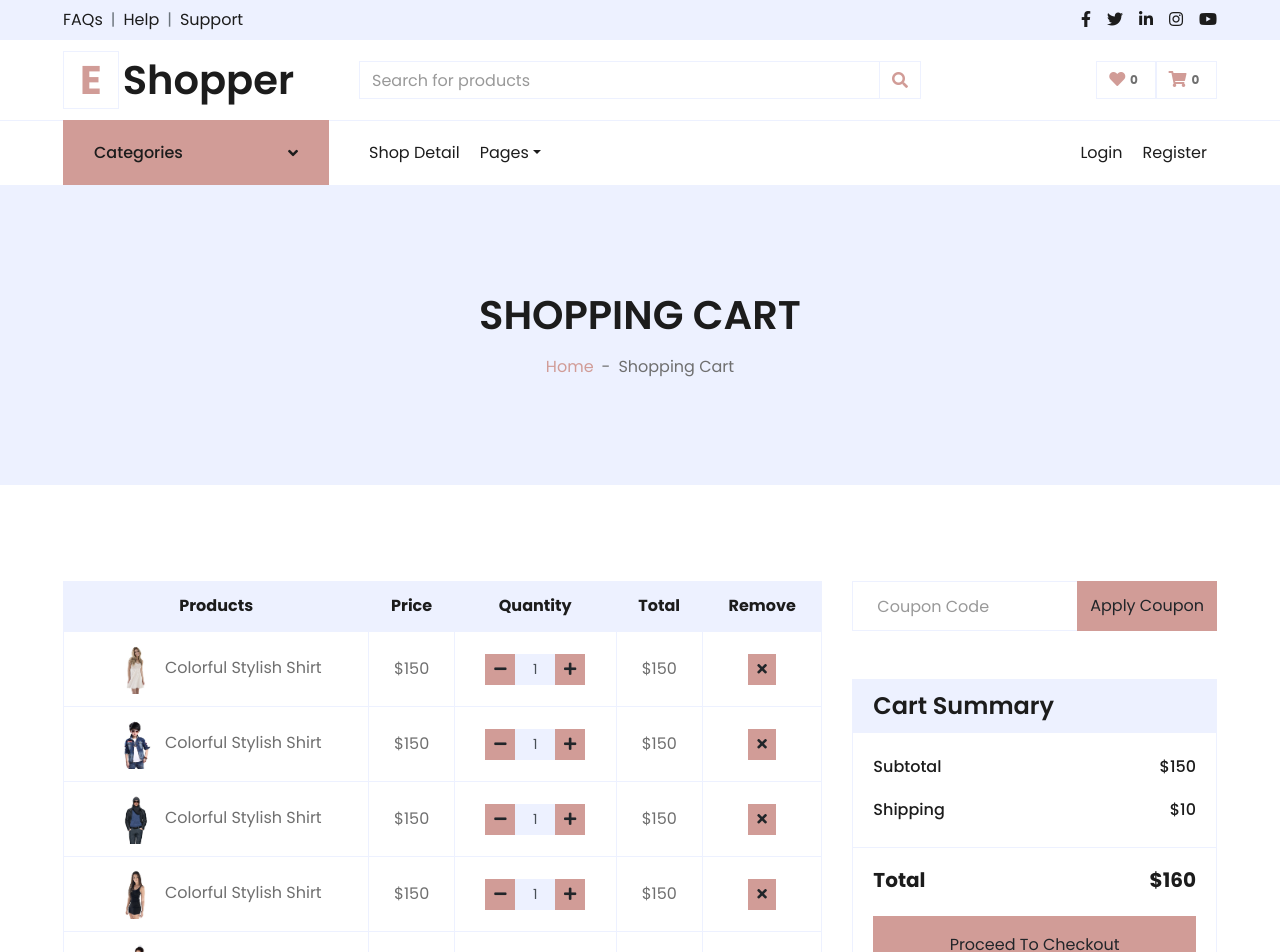
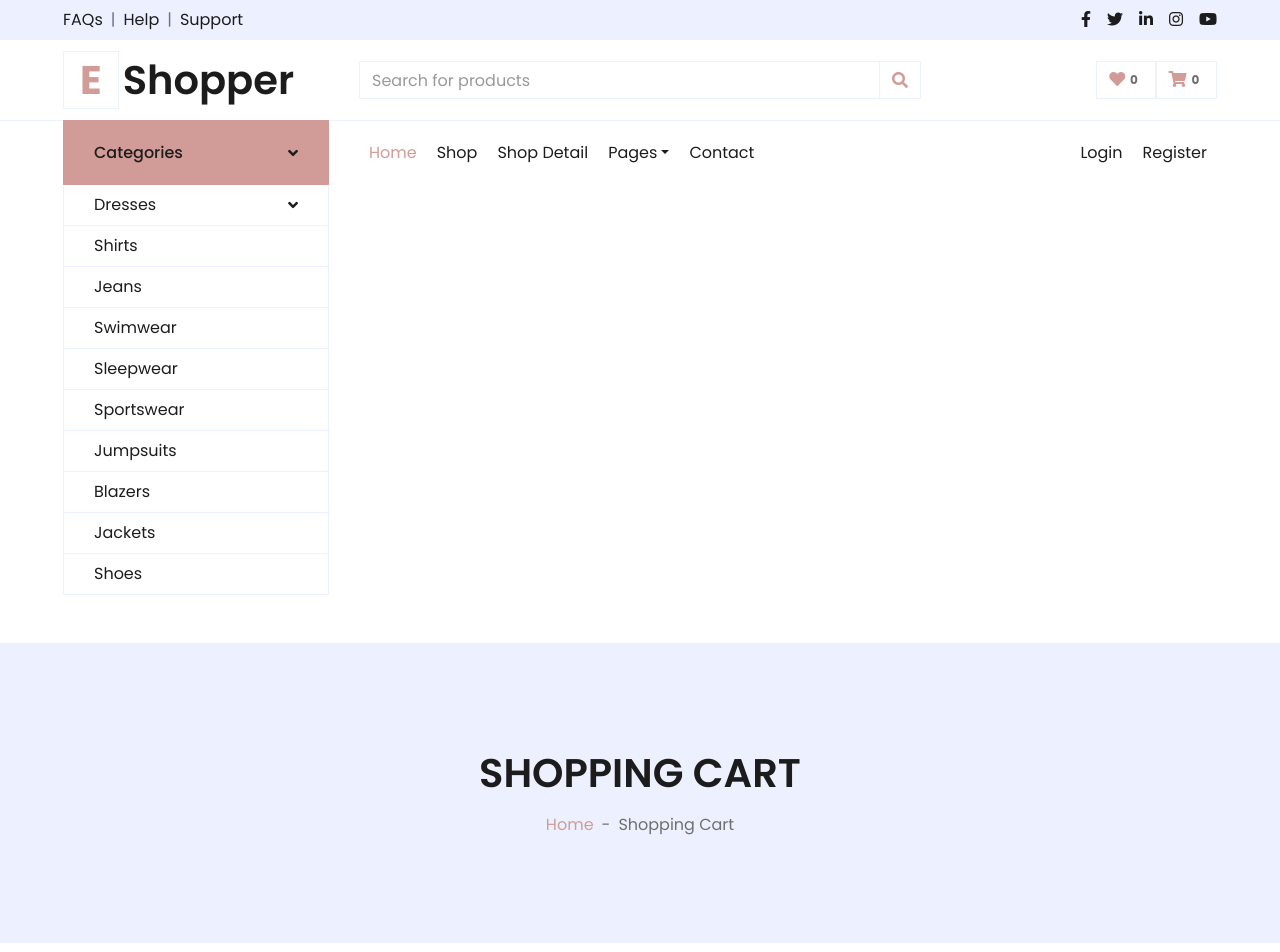
Before and after one commit to Ripon75/frontend-vue, a Vue app: page /cart in a window 1280 px wide. Shown: the top 952 px of the page. Built offline with nearby package versions, Linux system fonts and the light colour scheme.

Commit message:
Working on common nav

```diff
--- a/src/components/frontend/CommonNav.vue
+++ b/src/components/frontend/CommonNav.vue
@@ -38,8 +38,8 @@
                     </button>
                     <div class="collapse navbar-collapse justify-content-between" id="navbarCollapse">
                         <div class="navbar-nav mr-auto py-0">
-                            <!-- <router-link class="nav-item nav-link" :to="{name: 'Home'}" >Home</router-link>
-                            <router-link class="nav-item nav-link" :to="{name: 'Shop'}" >Shop</router-link> -->
+                            <router-link class="nav-item nav-link" :to="{name: 'home'}" >Home</router-link>
+                            <router-link class="nav-item nav-link" :to="{name: 'shop'}" >Shop</router-link>
                             <a href="detail.html" class="nav-item nav-link">Shop Detail</a>
                             <div class="nav-item dropdown">
                                 <a href="#" class="nav-link dropdown-toggle" data-toggle="dropdown">Pages</a>
@@ -48,7 +48,7 @@
                                     <a href="checkout.html" class="dropdown-item">Checkout</a>
                                 </div>
                             </div>
-                            <!-- <router-link class="nav-item nav-link" :to="{name: 'Contact'}" >Contact</router-link> -->
+                            <router-link class="nav-item nav-link" :to="{name: 'contact'}" >Contact</router-link>
                         </div>
                         <div class="navbar-nav ml-auto py-0">
                             <a href="" class="nav-item nav-link">Login</a>
--- a/src/components/frontend/HomeNavbar.vue
+++ b/src/components/frontend/HomeNavbar.vue
@@ -63,7 +63,8 @@
                         </div>
                     </div>
                 </nav>
-                <div id="header-carousel" class="carousel slide" data-ride="carousel">
+                <!--Home page slider -->
+                <div id="header-carousel" class="carousel slide" :style="{ 'display': display }" data-ride="carousel">
                     <div class="carousel-inner">
                         <div class="carousel-item active" style="height: 410px;">
                             <img class="img-fluid" src="/frontend/img/carousel-1.jpg" alt="Image">
@@ -105,6 +106,6 @@
 </template>
 <script>
 export default {
-
+    props: ['display', 'show']
 }
 </script>
--- a/src/components/frontend/PageHeader.vue
+++ b/src/components/frontend/PageHeader.vue
@@ -1,20 +1,16 @@
 <template lang="">
-    <div>
-        <!-- Page Header Start -->
-        <div class="container-fluid bg-secondary mb-5">
+    <div class="container-fluid bg-secondary mb-5">
             <div class="d-flex flex-column align-items-center justify-content-center" style="min-height: 300px">
                 <h1 class="font-weight-semi-bold text-uppercase mb-3">{{ title }}</h1>
                 <div class="d-inline-flex">
                     <p class="m-0">
-                        <router-link :to="{name: 'Home'}" >Home</router-link>
+                        <router-link :to="{name: 'home'}">Home</router-link>
                     </p>
                     <p class="m-0 px-2">-</p>
                     <p class="m-0">{{ title }}</p>
                 </div>
             </div>
         </div>
-        <!-- Page Header End -->
-    </div>
 </template>
 <script>
 export default {
--- a/src/layouts/FrontendLayout.vue
+++ b/src/layouts/FrontendLayout.vue
@@ -5,8 +5,9 @@
 
         <!-- Navbar for home page Start -->
         <home-navbar v-if="page === 'home'"></home-navbar>
+        <home-navbar v-else display="none" show="show"></home-navbar>
         <!-- Navbar for others page Start -->
-        <common-nav v-else></common-nav>
+        <!-- <common-nav v-else></common-nav> -->
         <!-- Navbar End -->
 
         <router-view> </router-view>
@@ -17,12 +18,12 @@
 </template>
 <script>
 import TopBar from "../components/frontend/TopBar.vue"
-import CommonNav from '../components/frontend/CommonNav.vue';
+// import CommonNav from '../components/frontend/CommonNav.vue';
 import HomeNavbar from '../components/frontend/HomeNavbar.vue';
 import FooterBar from "../components/frontend/FooterBar.vue"
 export default {
     components: {
-        CommonNav,
+        // CommonNav,
         HomeNavbar,
         FooterBar,
         TopBar
--- a/src/router/index.js
+++ b/src/router/index.js
@@ -4,7 +4,7 @@ import ContactView from '../views/frontend/ContactView'
 import CartView from '../views/frontend/CartView'
 import CheckoutView from '../views/frontend/CheckoutView'
 import ShopView from '../views/frontend/ShopView'
-import ProductDetailsView from '../views/frontend/ProductDetails'
+import ProductDetails from '../views/frontend/ProductDetails'
 
 const routes = [
   {
@@ -51,7 +51,7 @@ const routes = [
   {
     path: '/details',
     name: 'details',
-    component: ProductDetailsView,
+    component: ProductDetails,
     meta: {
       layout: 'frontend'
     }
--- a/src/views/frontend/CartView.vue
+++ b/src/views/frontend/CartView.vue
@@ -1,16 +1,7 @@
 <template lang="">
     <div>
         <!-- Page Header Start -->
-        <div class="container-fluid bg-secondary mb-5">
-            <div class="d-flex flex-column align-items-center justify-content-center" style="min-height: 300px">
-                <h1 class="font-weight-semi-bold text-uppercase mb-3">Shopping Cart</h1>
-                <div class="d-inline-flex">
-                    <p class="m-0"><a href="">Home</a></p>
-                    <p class="m-0 px-2">-</p>
-                    <p class="m-0">Shopping Cart</p>
-                </div>
-            </div>
-        </div>
+        <PageHeader title="Shopping Cart"></PageHeader>
         <!-- Page Header End -->
 
         <!-- Cart Start -->
@@ -192,7 +183,10 @@
     </div>
 </template>
 <script>
+import PageHeader from '@/components/frontend/PageHeader.vue';
 export default {
-
+    components: {
+        PageHeader
+    }
 }
 </script>
--- a/src/views/frontend/CheckoutView.vue
+++ b/src/views/frontend/CheckoutView.vue
@@ -1,16 +1,7 @@
 <template lang="">
     <div>
         <!-- Page Header Start -->
-        <div class="container-fluid bg-secondary mb-5">
-            <div class="d-flex flex-column align-items-center justify-content-center" style="min-height: 300px">
-                <h1 class="font-weight-semi-bold text-uppercase mb-3">Checkout</h1>
-                <div class="d-inline-flex">
-                    <p class="m-0"><a href="">Home</a></p>
-                    <p class="m-0 px-2">-</p>
-                    <p class="m-0">Checkout</p>
-                </div>
-            </div>
-        </div>
+        <PageHeader title="Checkout"></PageHeader>
         <!-- Page Header End -->
 
         <!-- Checkout Start -->
@@ -203,7 +194,10 @@
     </div>
 </template>
 <script>
+import PageHeader from '@/components/frontend/PageHeader.vue';
 export default {
-
+    components: {
+        PageHeader
+    }
 }
 </script>
--- a/src/views/frontend/ContactView.vue
+++ b/src/views/frontend/ContactView.vue
@@ -2,18 +2,8 @@
 <template lang="">
   <div>
     <!-- Page Header Start -->
-    <div class="container-fluid bg-secondary mb-5">
-      <div class="d-flex flex-column align-items-center justify-content-center" style="min-height: 300px">
-        <h1 class="font-weight-semi-bold text-uppercase mb-3">Contact Us</h1>
-        <div class="d-inline-flex">
-          <p class="m-0"><a href="">Home</a></p>
-          <p class="m-0 px-2">-</p>
-          <p class="m-0">Contact</p>
-        </div>
-      </div>
-    </div>
+    <PageHeader title="Contact"></PageHeader>
     <!-- Page Header End -->
-
 
     <!-- Contact Start -->
     <div class="container-fluid pt-5">
@@ -75,6 +65,10 @@
   </div>
 </template>
 <script>
+import PageHeader from '@/components/frontend/PageHeader.vue';
 export default {
+    components: {
+        PageHeader
+    }
 }
 </script>
--- a/src/views/frontend/ProductDetails.vue
+++ b/src/views/frontend/ProductDetails.vue
@@ -1,16 +1,7 @@
 <template lang="">
     <div>
         <!-- Page Header Start -->
-        <div class="container-fluid bg-secondary mb-5">
-            <div class="d-flex flex-column align-items-center justify-content-center" style="min-height: 300px">
-                <h1 class="font-weight-semi-bold text-uppercase mb-3">Shop Detail</h1>
-                <div class="d-inline-flex">
-                    <p class="m-0"><a href="">Home</a></p>
-                    <p class="m-0 px-2">-</p>
-                    <p class="m-0">Shop Detail</p>
-                </div>
-            </div>
-        </div>
+        <PageHeader title="Shop Detail"></PageHeader>
         <!-- Page Header End -->
 
         <!-- Shop Detail Start -->
@@ -277,7 +268,10 @@
     </div>
 </template>
 <script>
+import PageHeader from '@/components/frontend/PageHeader.vue';
 export default {
-
+    components: {
+        PageHeader
+    }
 }
 </script>
--- a/src/views/frontend/ShopView.vue
+++ b/src/views/frontend/ShopView.vue
@@ -1,16 +1,7 @@
 <template lang="">
     <div>
         <!-- Page Header Start -->
-        <div class="container-fluid bg-secondary mb-5">
-            <div class="d-flex flex-column align-items-center justify-content-center" style="min-height: 300px">
-                <h1 class="font-weight-semi-bold text-uppercase mb-3">Our Shop</h1>
-                <div class="d-inline-flex">
-                    <p class="m-0"><a href="">Home</a></p>
-                    <p class="m-0 px-2">-</p>
-                    <p class="m-0">Shop</p>
-                </div>
-            </div>
-        </div>
+        <PageHeader title="Shop"></PageHeader>
         <!-- Page Header End -->
 
         <!-- Shop Start -->
@@ -400,7 +391,10 @@
     </div>
 </template>
 <script>
+import PageHeader from '@/components/frontend/PageHeader.vue';
 export default {
-
+    components: {
+        PageHeader
+    }
 }
 </script>
```
